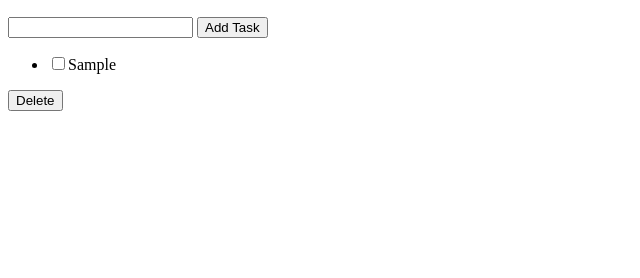
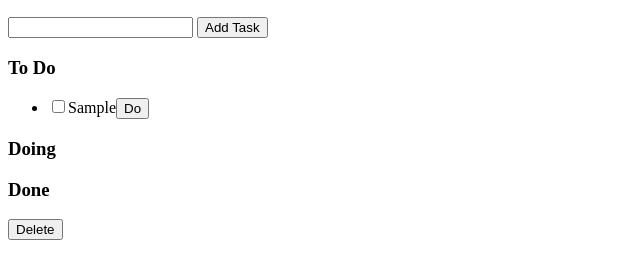
Before and after one commit to xinran0606/todo-List, a plain HTML site: page index.html in a window 1280 px wide. Both pictures are taken after typing "Sample" into the empty fields and a click on the button "Add Task". Shown: the part 50-328 px from the top of the page, without its empty margins (0-640 px from the left). Drawn offline with Linux system fonts and the light colour scheme.

```diff
--- a/index.html
+++ b/index.html
@@ -8,7 +8,12 @@
    <h2>To-Do List</h2>
     <input type="text" id="task"/>
     <button type="button" onclick="addTask()">Add Task</button>
-    <ul id="taskList"></ul>
+    <h3>To Do</h3>
+    <ul id="To-Do"></ul>
+    <h3>Doing</h3>
+    <ul id="doing"></ul>
+    <h3>Done</h3>
+    <ul id="done"></ul>
     <button id="DeleteDone" onclick="deleteTask()">Delete</button>
 
 
@@ -25,14 +30,26 @@ function addTask(){
     let textNode = document.createTextNode(taskText);
     li.appendChild(textNode);
 
-    document.getElementById("taskList").appendChild(li);
+    let doingBtn = document.createElement("button");
+    doingBtn.type = "button";
+    doingBtn.textContent = "Do";
+    doingBtn.onclick = function() {
+        moveToDoing(li);    // moveToDoing has to know which task it gonna work with
+    };
+    li.appendChild(doingBtn);
+
+    document.getElementById("To-Do").appendChild(li);
 
     document.getElementById("task").value = "";
 }
 
+function moveToDoing(li){
+    document.getElementById("doing").appendChild(li);
+}
+
 function deleteTask(){
-    let items = document.querySelectorAll("#taskList li");   // items = [task1, task2, task3]
-    items.forEach(function(li){                     // Operationen auf jede li
+    let items = document.querySelectorAll("#To-Do li, #doing li, #done li");   // items = [task1, task2, task3]
+    items.forEach(function(li){                     // Operation on every li
         let checkbox = li.querySelector("input");
         if (checkbox.checked) {
             li.remove();
```
